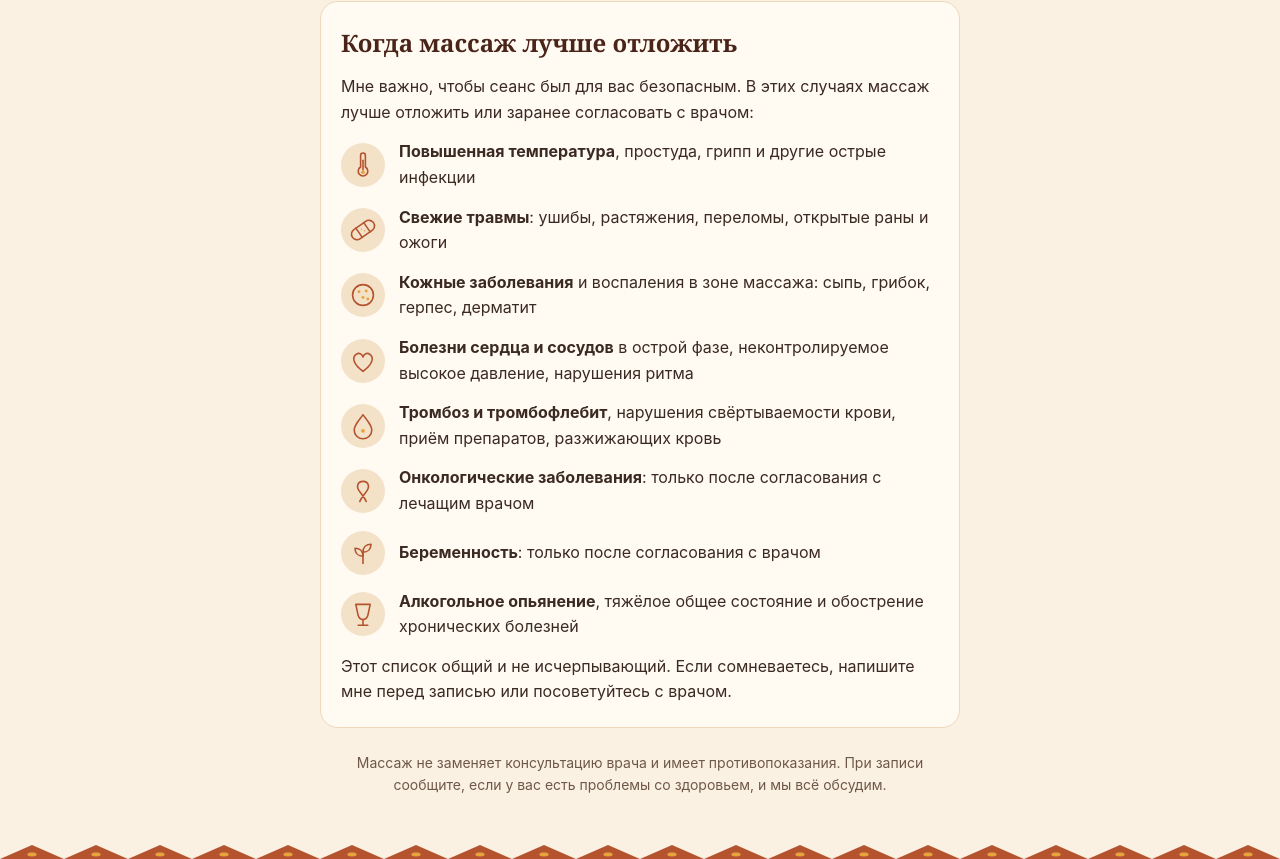
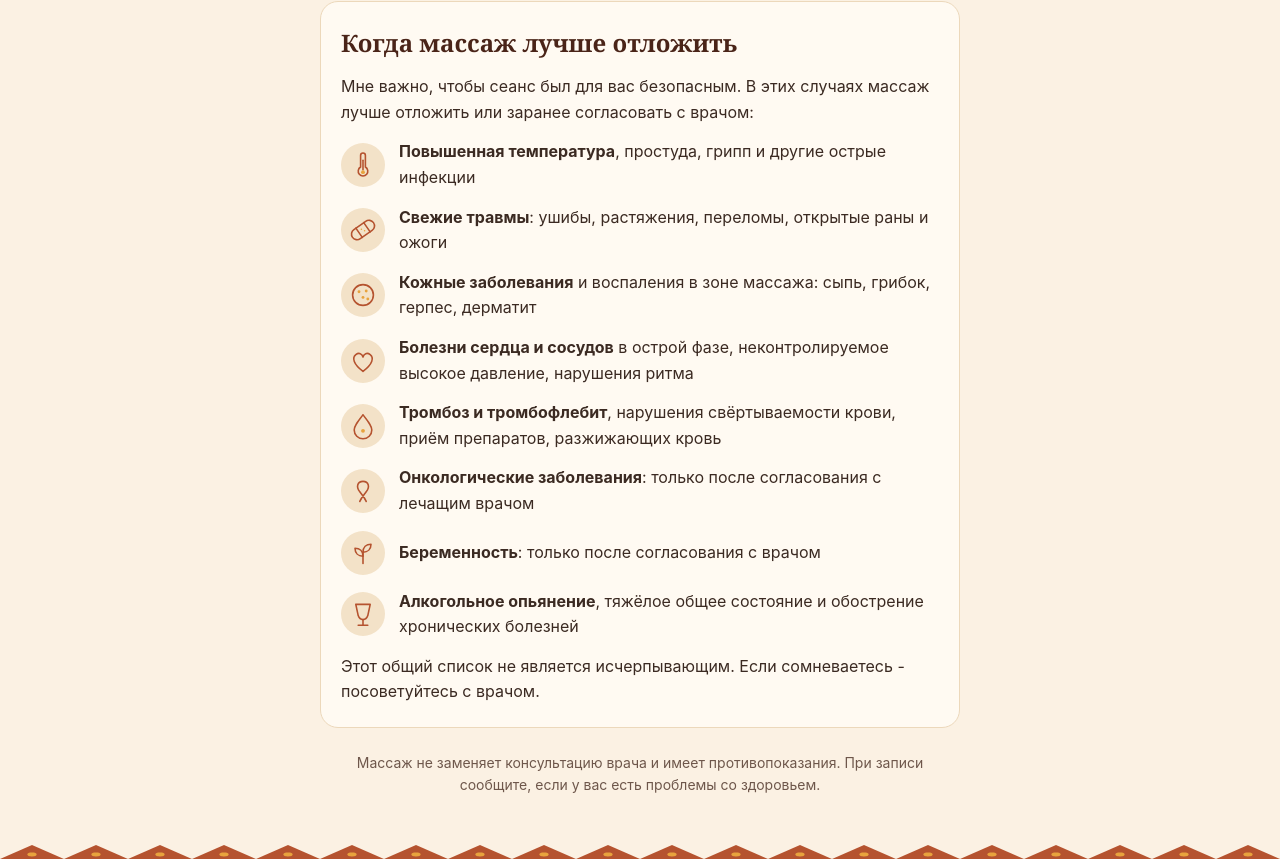
Before and after one commit to Svyat03/svyat03.github.io, a plain HTML site: page index.html in a window 1280 px wide. Shown: the part 1331-2190 px from the top of the page. Drawn offline with Linux system fonts and the light colour scheme.

Commit message:
Update index.html

```diff
--- a/index.html
+++ b/index.html
@@ -202,10 +202,10 @@
         <span><strong>Алкогольное опьянение</strong>, тяжёлое общее состояние и обострение хронических болезней</span>
       </li>
     </ul>
-    <p>Этот список общий и не исчерпывающий. Если сомневаетесь, напишите мне перед записью или посоветуйтесь с врачом.</p>
+    <p>Этот общий список не является исчерпывающим. Если сомневаетесь - посоветуйтесь с врачом.</p>
   </section>
 
-  <p class="note">Массаж не заменяет консультацию врача и имеет противопоказания. При записи сообщите, если у вас есть проблемы со здоровьем, и мы всё обсудим.</p>
+  <p class="note">Массаж не заменяет консультацию врача и имеет противопоказания. При записи сообщите, если у вас есть проблемы со здоровьем.</p>
 
 </main>
 
```
